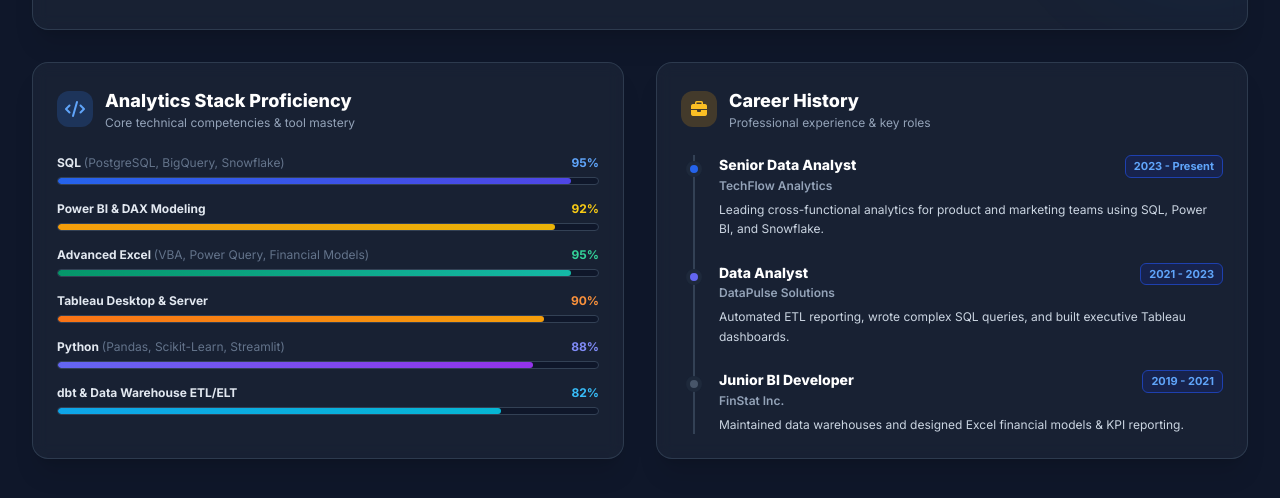
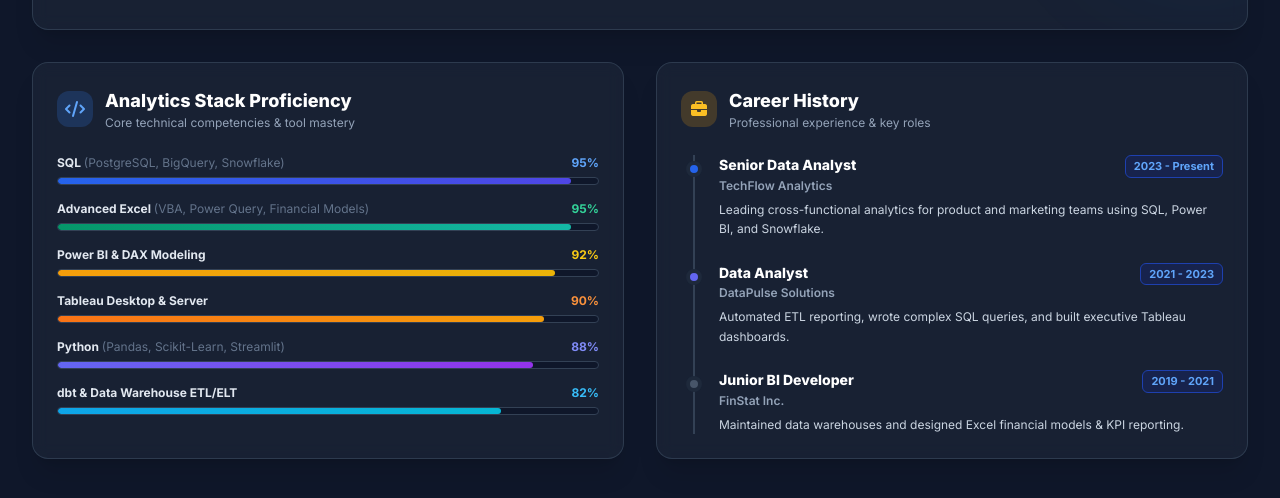
Before and after one commit to MarkFarel/myportfolio, a plain HTML site: page index.html in a window 1280 px wide. Shown: the part 279-777 px from the top of the page. Drawn offline with nearby package versions, Linux system fonts and the light colour scheme.

Commit message:
Update index.html

```diff
--- a/index.html
+++ b/index.html
@@ -747,8 +747,8 @@
         // DEFAULT SAMPLE SKILLS
         const SAMPLE_SKILLS = [
             { id: 'sk-1', name: 'SQL', subtext: '(PostgreSQL, BigQuery, Snowflake)', level: 95, color: 'blue' },
-            { id: 'sk-2', name: 'Power BI & DAX Modeling', subtext: '', level: 92, color: 'yellow' },
-            { id: 'sk-3', name: 'Advanced Excel', subtext: '(VBA, Power Query, Financial Models)', level: 95, color: 'emerald' },
+            { id: 'sk-2', name: 'Advanced Excel', subtext: '(VBA, Power Query, Financial Models)', level: 95, color: 'emerald' },
+            { id: 'sk-3', name: 'Power BI & DAX Modeling', subtext: '', level: 92, color: 'yellow' },
             { id: 'sk-4', name: 'Tableau Desktop & Server', subtext: '', level: 90, color: 'orange' },
             { id: 'sk-5', name: 'Python', subtext: '(Pandas, Scikit-Learn, Streamlit)', level: 88, color: 'indigo' },
             { id: 'sk-6', name: 'dbt & Data Warehouse ETL/ELT', subtext: '', level: 82, color: 'sky' }
@@ -1293,6 +1293,9 @@ COUNTD([Employee ID])`,
             const container = document.getElementById('skillsContainer');
             if (!container) return;
 
+            // Automatically sort skills in descending order based on level percentage
+            skills.sort((a, b) => b.level - a.level);
+
             const colorGradients = {
                 blue: 'from-blue-600 to-indigo-600',
                 yellow: 'from-amber-500 to-yellow-500',
```
